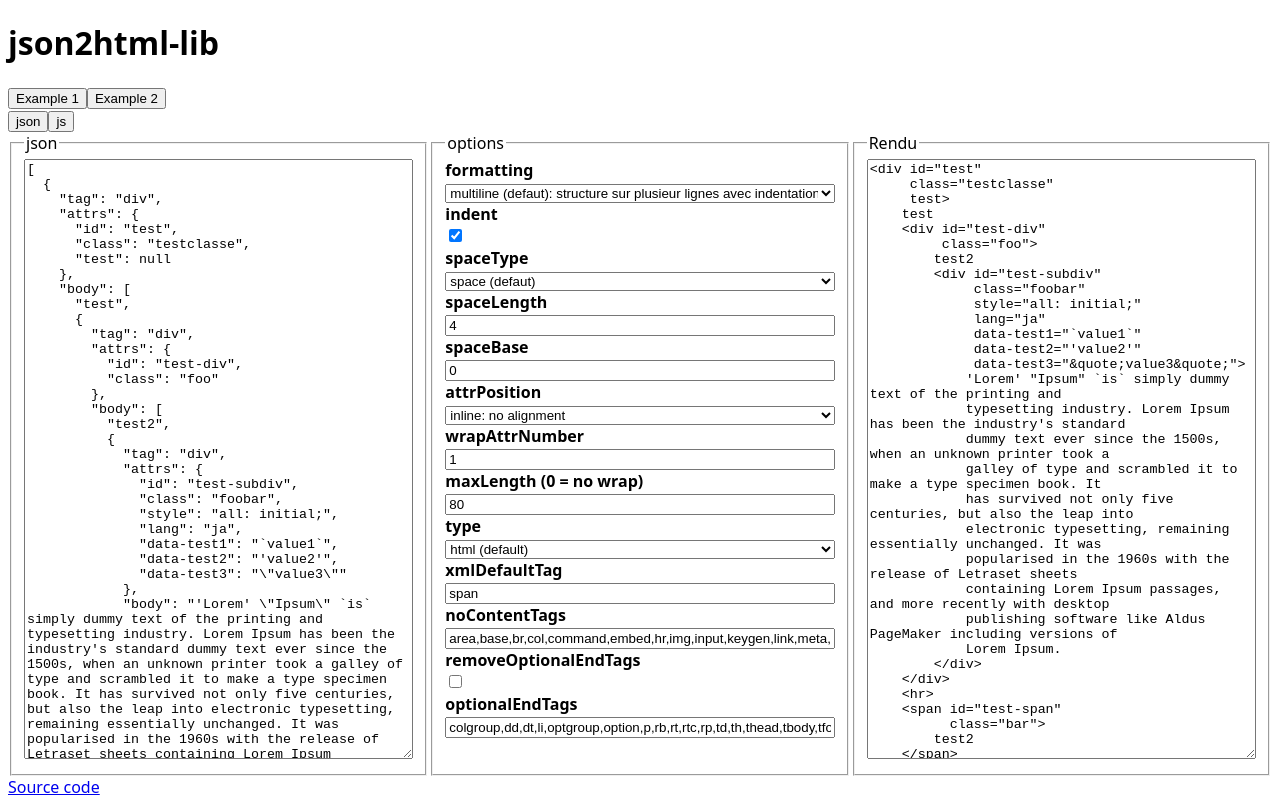
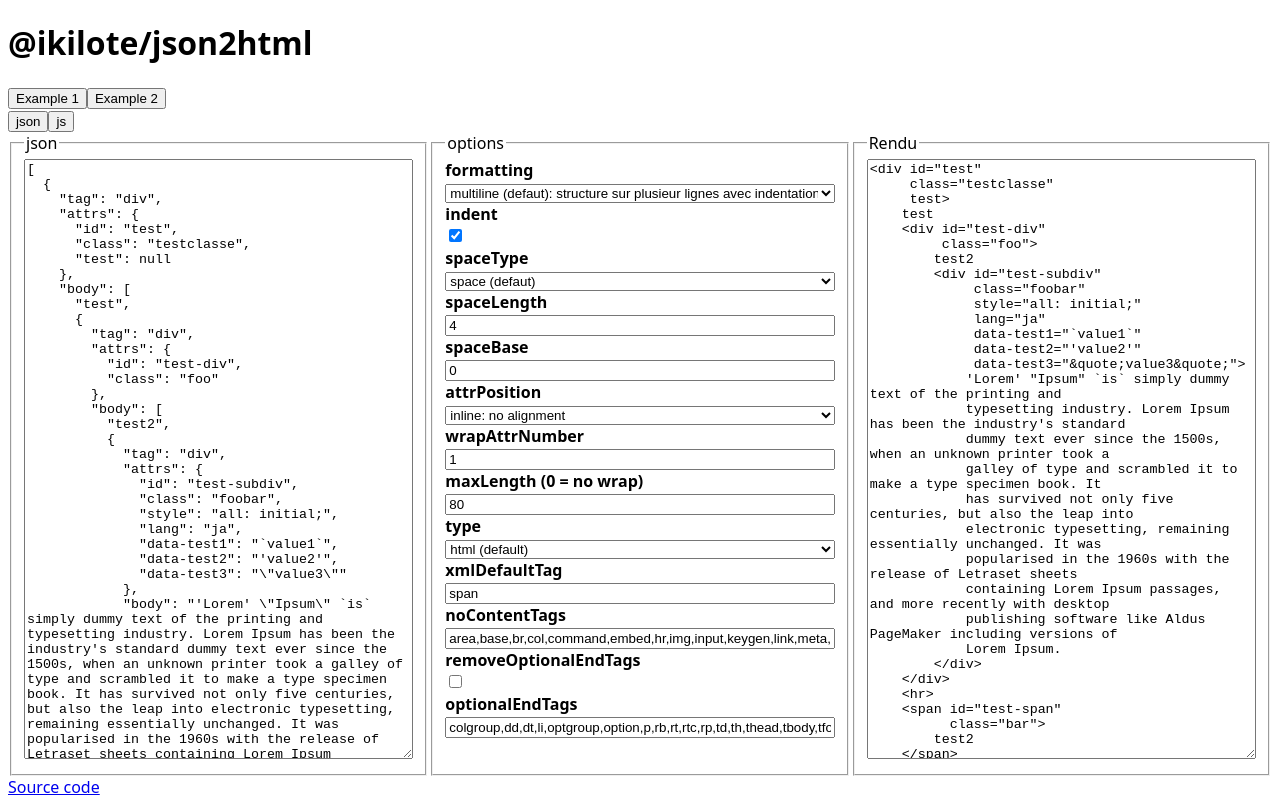
Before and after one commit to ikilote/json2html, an Angular app: page / in a window 1280 px wide. Built offline with nearby package versions, Linux system fonts and the light colour scheme.

Commit message:
Fix and update demo

```diff
--- a/src/app/app.component.html
+++ b/src/app/app.component.html
@@ -1,4 +1,4 @@
-<h1>json2html-lib</h1>
+<h1>@ikilote/json2html</h1>
 
 <div>
     <button type="button" (click)="updateExample(0)">Example 1</button>
@@ -142,5 +142,5 @@
 </main>
 
 <footer>
-    <a href="https://git.ikilote.net/angular/json2html">Source code</a>
+    <a href="https://git.ikilote.net/typescript/json2html">Source code</a>
 </footer>
```
Also changed, not shown: 6 other files (tests, documents, lock files or other folders).
